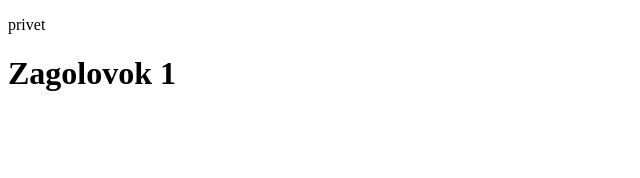
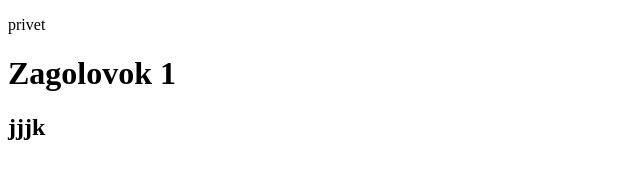
Before and after one commit to satifakt/progect-satifakt, a plain HTML site: page index.html in a window 1280 px wide. Shown: the full height of the page, 0-640 px from the left. Drawn offline with Linux system fonts and the light colour scheme.

Commit message:
Add index.html

```diff
--- a/index.html
+++ b/index.html
@@ -7,5 +7,6 @@
   <body>
 <p>privet</p>
 <h1>Zagolovok 1</h1>
+<h2>jjjk</h2>
   </body>
 </html>
```
